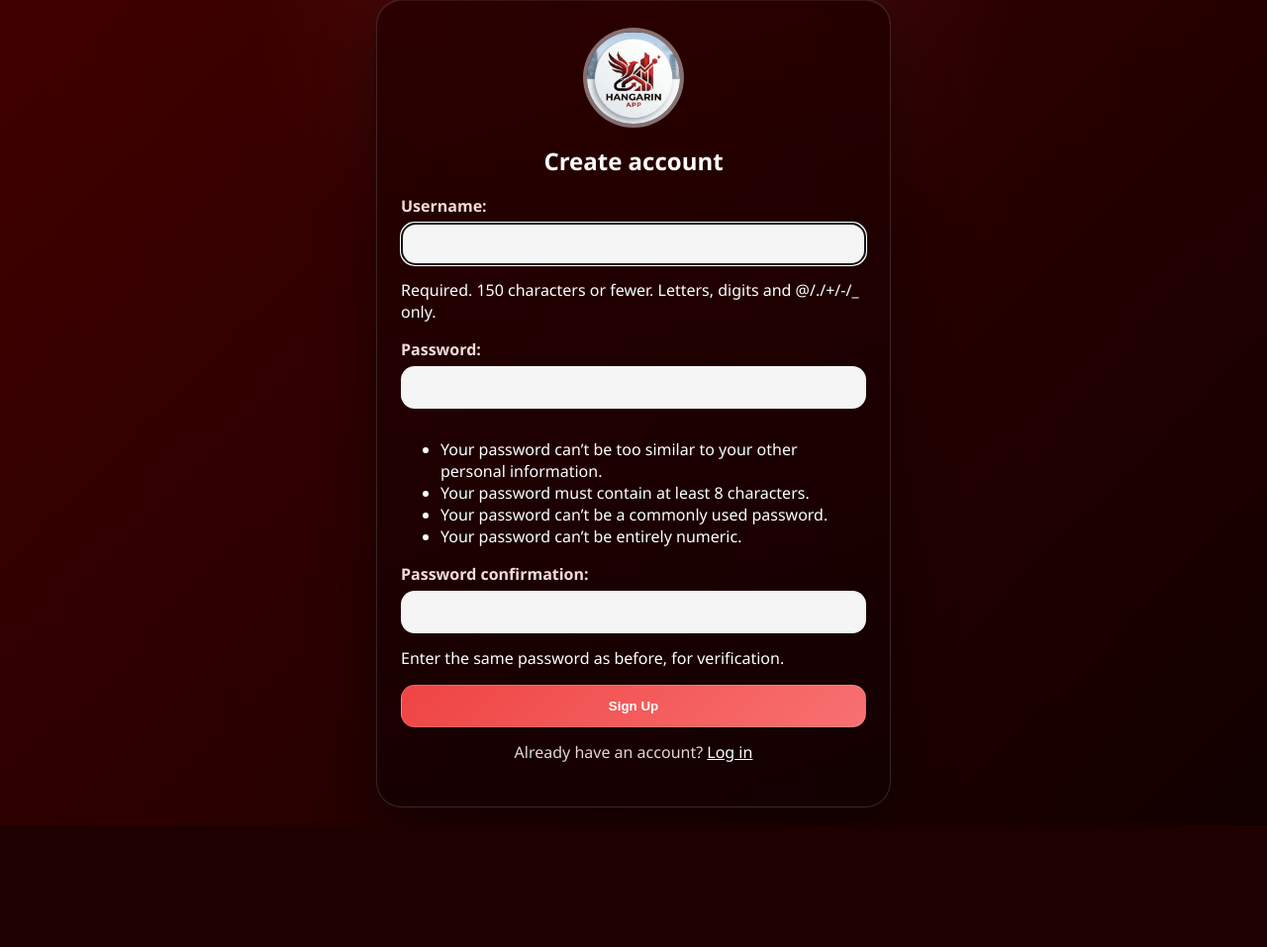
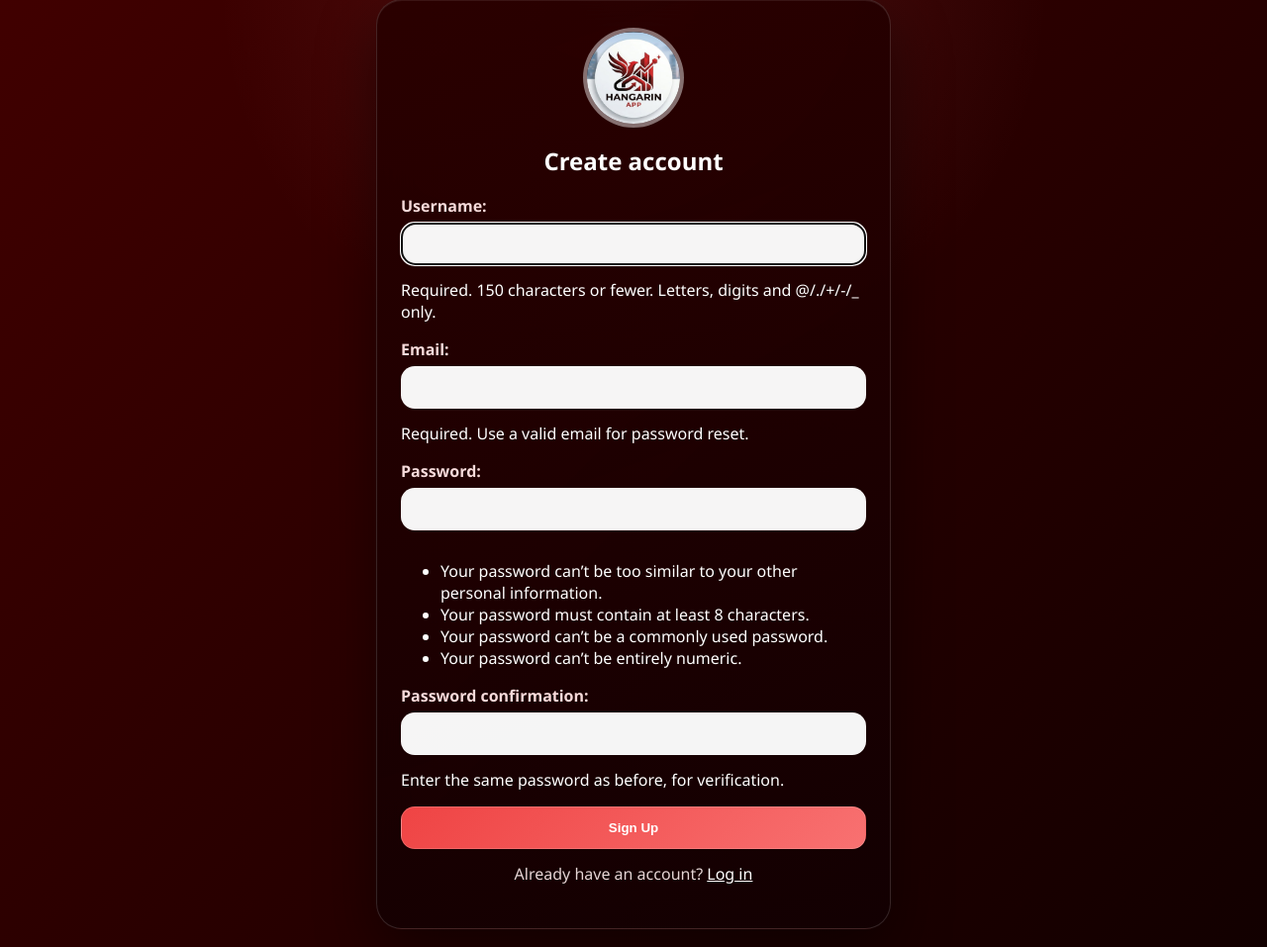
Before and after one commit to Ssamk-kuu-ruu/HangarinApp, a Django app: page /signup/ in a window 1280 px wide. Shown: the part 19-976 px from the top of the page at 99% size. Before the commit the page ends 853 px from the top, so only its background shows below. Run offline with Django 5.2, Linux system fonts and the light colour scheme.

Commit message:
Finalized Login and Signup Page

```diff
--- a/tasks/forms.py
+++ b/tasks/forms.py
@@ -1,4 +1,5 @@
 from django import forms
+from django.contrib.auth.forms import UserCreationForm
 from django.contrib.auth import get_user_model
 from tasks.models import Task
 
@@ -40,3 +41,28 @@ class ProfileForm(forms.ModelForm):
             'last_name': forms.TextInput(attrs={'class': 'form-control'}),
             'email': forms.EmailInput(attrs={'class': 'form-control'}),
         }
+
+
+class SignUpForm(UserCreationForm):
+    email = forms.EmailField(
+        required=True,
+        widget=forms.EmailInput(attrs={'class': 'form-control'}),
+        help_text='Required. Use a valid email for password reset.',
+    )
+
+    class Meta(UserCreationForm.Meta):
+        model = User
+        fields = ('username', 'email', 'password1', 'password2')
+
+    def clean_email(self):
+        email = self.cleaned_data['email'].strip().lower()
+        if User.objects.filter(email__iexact=email).exists():
+            raise forms.ValidationError('This email is already linked to an account.')
+        return email
+
+    def save(self, commit=True):
+        user = super().save(commit=False)
+        user.email = self.cleaned_data['email']
+        if commit:
+            user.save()
+        return user
--- a/tasks/views.py
+++ b/tasks/views.py
@@ -1,6 +1,5 @@
 from django.contrib.auth.mixins import LoginRequiredMixin
 from django.contrib.auth.decorators import login_required
-from django.contrib.auth.forms import UserCreationForm
 from django.contrib import messages
 from django.db.models import Count, Q
 from django.shortcuts import get_object_or_404, redirect
@@ -9,14 +8,14 @@ from django.views.generic import TemplateView, ListView, CreateView
 from django.views.generic import DetailView, UpdateView, DeleteView
 from django.views.decorators.http import require_POST
 from tasks.models import Category, Note, Priority, SubTask, Task
-from tasks.forms import ProfileForm, TaskForm
+from tasks.forms import ProfileForm, SignUpForm, TaskForm
 
 class HomeView(TemplateView):
     template_name = 'home.html'
 
 
 class SignUpView(CreateView):
-    form_class = UserCreationForm
+    form_class = SignUpForm
     template_name = 'signup.html'
     success_url = reverse_lazy('login')
 
--- a/templates/signup.html
+++ b/templates/signup.html
@@ -39,7 +39,7 @@
       .app-logo { width: 102px; border-radius: 50%; border: 4px solid rgba(255,255,255,.44); }
       h2 { text-align: center; margin: 6px 0 18px; }
       label { display:block; margin-bottom:6px; color: var(--text-soft); font-weight: 600; }
-      input[type="text"], input[type="password"] {
+      input[type="text"], input[type="email"], input[type="password"] {
         width: 100%;
         padding: 13px 14px;
         border-radius: 14px;
```
Also changed, not shown: db.sqlite3.
